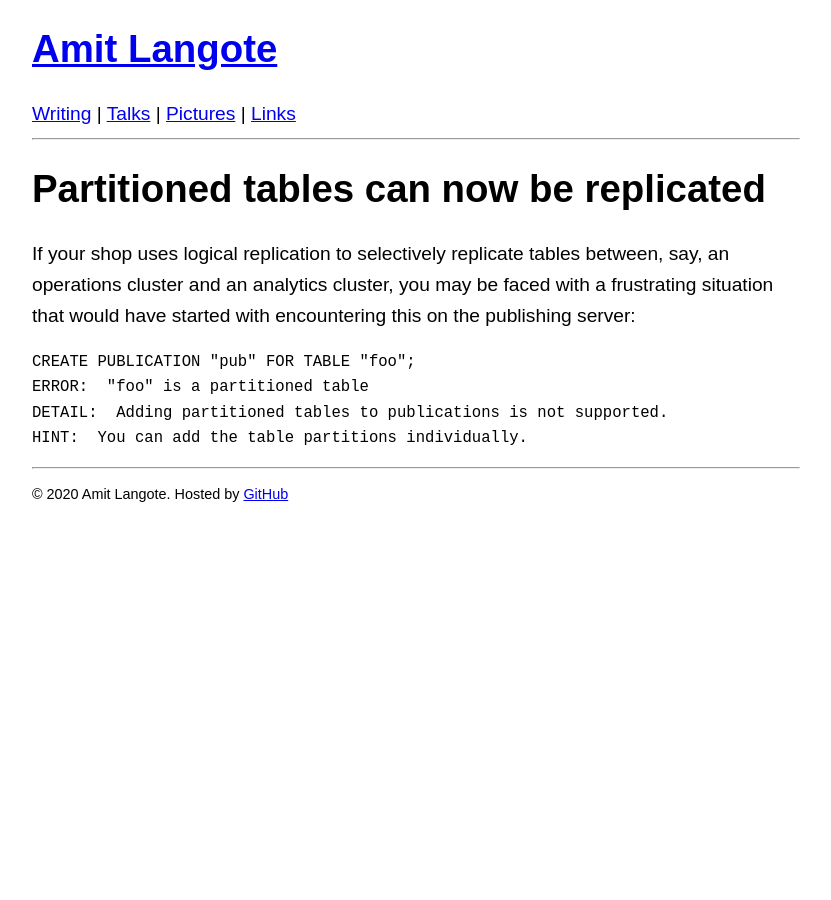
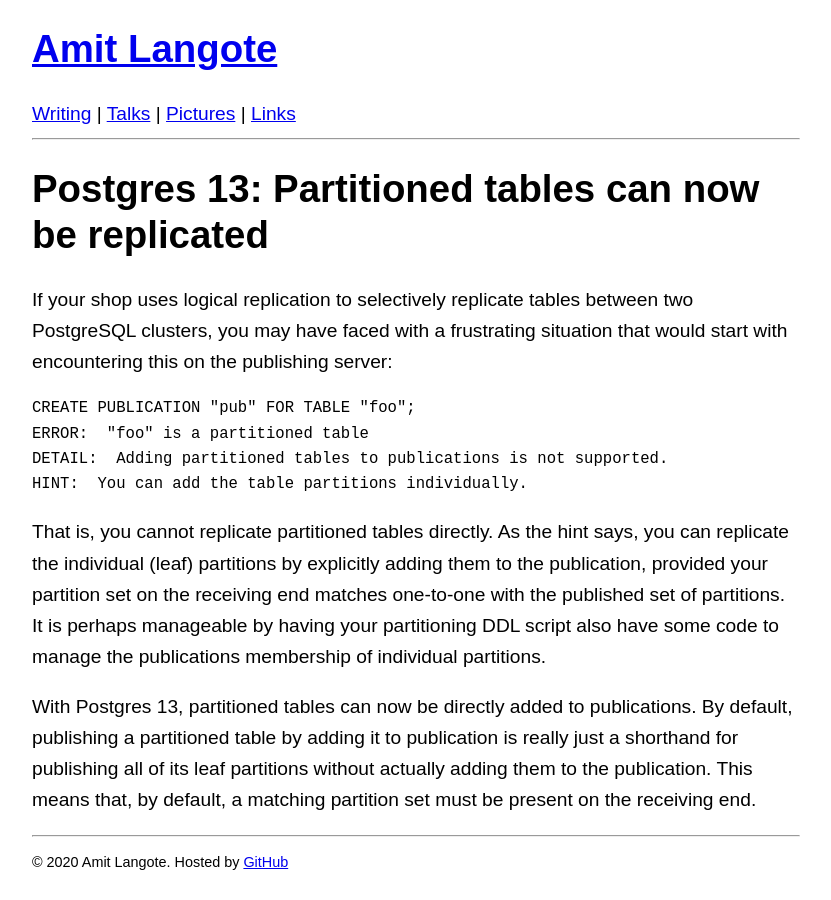
Before and after one commit to amitlan/website, a Jekyll site: the page built from writing/pg/partition-logical-replication/index.md, in a window 1280 px wide. Shown: the whole page, without its empty margins (224-1055 px from the left). Built offline with Jekyll 4.4.1, drawn with Linux system fonts in a browser that asks for light colours.

Commit message:
partition-logical-replication: progress

````diff
--- a/writing/pg/partition-logical-replication/index.md
+++ b/writing/pg/partition-logical-replication/index.md
@@ -1,12 +1,12 @@
 ---
 layout: writing
-title: "Partitioned tables can now be replicated"
+title: "Postgres 13: Partitioned tables can now be replicated"
 ---
-# Partitioned tables can now be replicated
+# Postgres 13: Partitioned tables can now be replicated
 
-If your shop uses logical replication to selectively replicate tables between, say,
-an operations cluster and an analytics cluster, you may be faced with a frustrating
-situation that would have started with encountering this on the publishing server:
+If your shop uses logical replication to selectively replicate tables between two
+PostgreSQL clusters, you may have faced with a frustrating situation that would start
+with encountering this on the publishing server:
 
 ```
 CREATE PUBLICATION "pub" FOR TABLE "foo";
@@ -14,3 +14,16 @@ ERROR:  "foo" is a partitioned table
 DETAIL:  Adding partitioned tables to publications is not supported.
 HINT:  You can add the table partitions individually.
 ```
+
+That is, you cannot replicate partitioned tables directly.  As the hint says, you
+can replicate the individual (leaf) partitions by explicitly adding them to the
+publication, provided your partition set on the receiving end matches one-to-one
+with the published set of partitions.  It is perhaps manageable by having your
+partitioning DDL script also have some code to manage the publications membership
+of individual partitions.
+
+With Postgres 13, partitioned tables can now be directly added to publications.
+By default, publishing a partitioned table by adding it to publication is really
+just a shorthand for publishing all of its leaf partitions without actually
+adding them to the publication.  This means that, by default, a matching partition
+set must be present on the receiving end.
````
